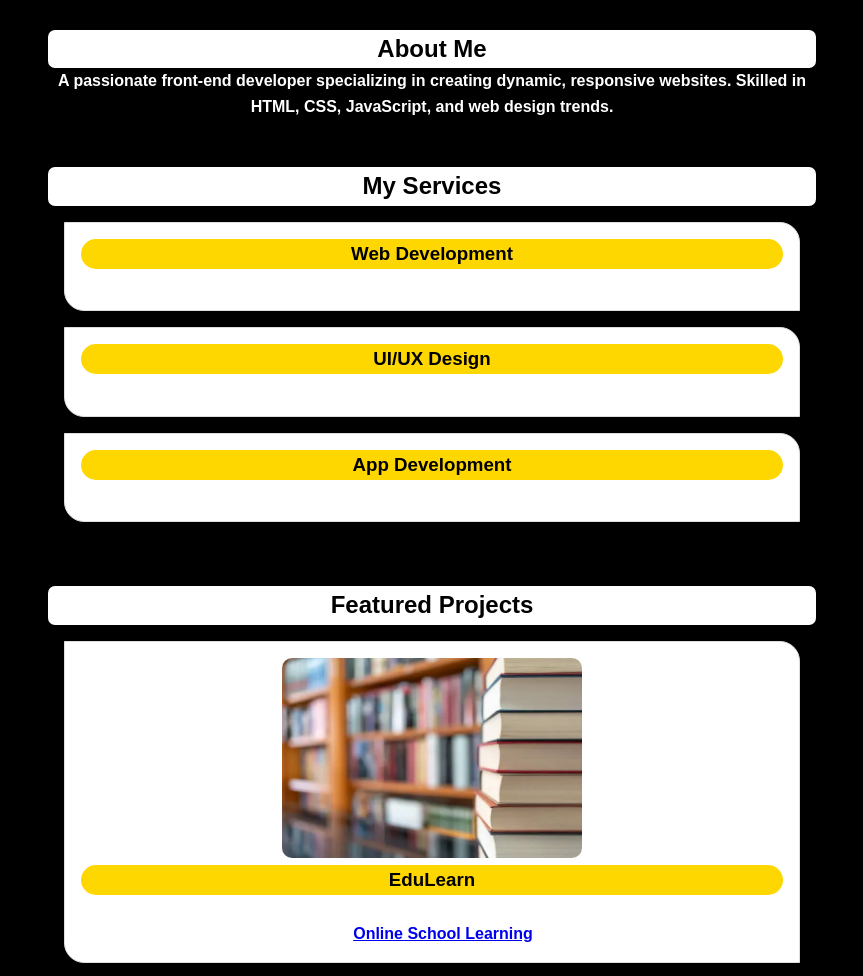
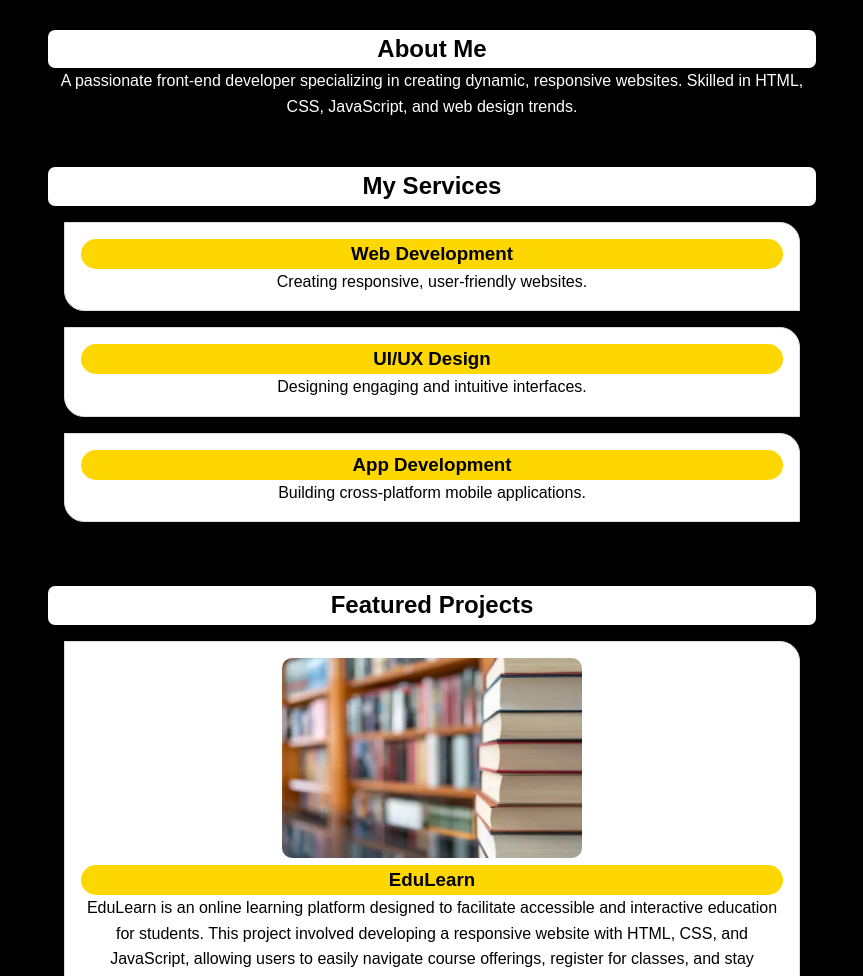
Before and after one commit to Igberry/sitework, a plain HTML site: page portfolio/portfolio.html in a window 1280 px wide. Shown: the part 706-1682 px from the top of the page, without its empty margins (208-1071 px from the left). Drawn offline with Linux system fonts and the light colour scheme; a script that the page names is missing; files whose address does not match are found by name.

Commit message:
corrected

```diff
--- a/portfolio/portfolio.html
+++ b/portfolio/portfolio.html
@@ -52,13 +52,13 @@
         <div class="project-card" onclick="showProjectDetails('Project 1')">
             <img src="images/hero1.webp" alt="edulearnimage">
             <h3>EduLearn</h3>
-            <p>Short description of Project 1</p>
+            <p>EduLearn is an online learning platform designed to facilitate accessible and interactive education for students. This project involved developing a responsive website with HTML, CSS, and JavaScript, allowing users to easily navigate course offerings, register for classes, and stay engaged with lazy-loaded elements that enhance performance. EduLearn aims to provide a streamlined learning experience, focusing on user-friendly design and accessibility for a diverse range of learners.</p>
             <li><a href="https://igberry.github.io/sitework/index.html">Online School Learning</a></li>
         </div>
         <div class="project-card" onclick="showProjectDetails('Project 2')">
             <img src="images/logo.jpg" alt="dcandproh">
             <h3>DC & PH</h3>
-            <p>Short description of Project 2</p>
+            <p>Debbie’s Catering & Provision Hub is a vibrant, user-centered website developed for a catering and provision business. The project focused on showcasing a range of culinary services and products through a visually appealing and easy-to-navigate layout. Using HTML, CSS, and JavaScript, the site presents detailed menus, customer testimonials, and contact options, aiming to attract and retain clients by highlighting Debbie's commitment to quality and delicious food experiences.</p>
             <li><a href="https://igberry.github.io/dcandproh/about-us.html">Debbie's Catering & Provision Hub</a></li>
         </div>
     </section>
--- a/portfolio/styles/portfolio.css
+++ b/portfolio/styles/portfolio.css
@@ -82,7 +82,11 @@ section {
     margin: 1rem auto;
     max-width: 800px;
     text-align: center;
-    font-weight: bold;
+    color: black;
+}
+
+#about p {
+    color: white;
 }
 
 #projects img {
```
